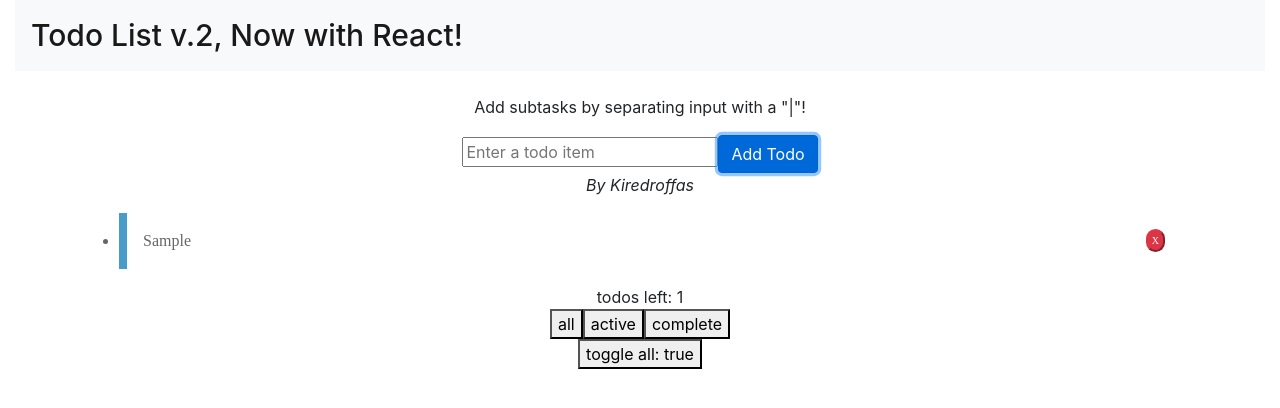
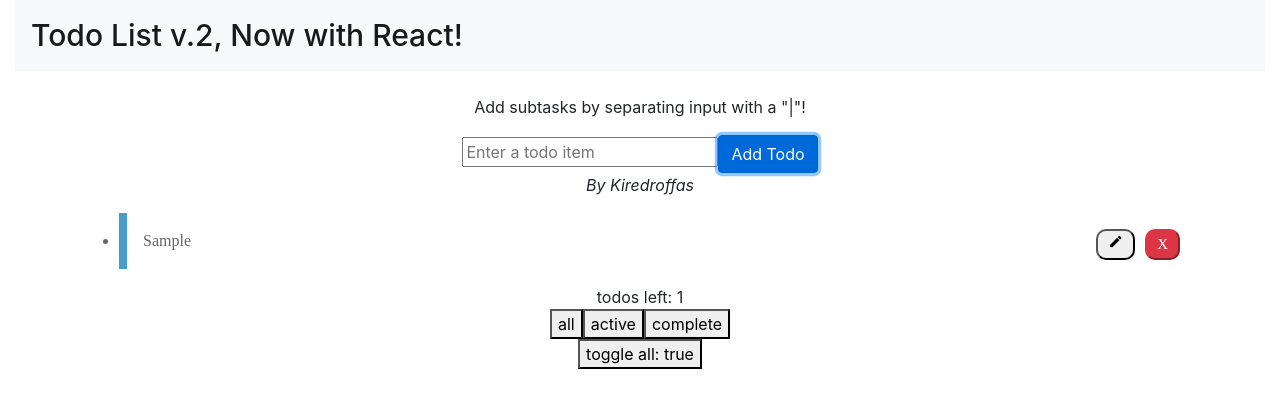
Before and after one commit to kiredroffas/Todo-List-App-v2, a React (Create React App) app: page / in a window 1280 px wide. Both pictures are taken after typing "Sample" into the empty fields and a click on the button "Add Todo". Shown: the top 408 px of the page. Built offline with nearby package versions, Linux system fonts and the light colour scheme.

Commit message:
Added edit icon and edit functionality to main todo items

```diff
--- a/package.json
+++ b/package.json
@@ -3,6 +3,7 @@
   "version": "0.1.0",
   "private": true,
   "dependencies": {
+    "@material-ui/icons": "^4.9.1",
     "@testing-library/jest-dom": "^4.2.4",
     "@testing-library/react": "^9.5.0",
     "@testing-library/user-event": "^7.2.1",
--- a/public/index.html
+++ b/public/index.html
@@ -24,6 +24,8 @@
       work correctly both with client-side routing and a non-root public URL.
       Learn how to configure a non-root public URL by running `npm run build`.
     -->
+    <!-- Google Material Icons -->
+    <link rel="stylesheet" href="https://fonts.googleapis.com/icon?family=Material+Icons" />
     <title>Todo List v.2</title>
   </head>
   <body>
--- a/src/TodoForm.js
+++ b/src/TodoForm.js
@@ -25,24 +25,26 @@ export default class TodoForm extends React.Component {
         // TODO: Max 125 chars?
         if (this.state.text !== "") {
             const arr = this.state.text.split("|");
-            const first = arr[0];
+            const primaryTodo = arr[0];
 
-            const subActivities = [];
+            const subTodos = [];
             if(arr.length > 1) {
                 for(let i=1; i < arr.length; i++) {
-                    subActivities.push({
+                    subTodos.push({
                         id: shortid.generate(),
                         text: arr[i],
-                        complete: false
+                        complete: false,
+                        beingEdited: false
                     })
                 }
             }
 
             this.props.onSubmit({
                 id: shortid.generate(),
-                text: first,
+                text: primaryTodo,
                 complete: false,
-                subActivities: subActivities
+                subActivities: subTodos,
+                beingEdited: false
             });
 
             this.setState({
--- a/src/TodoItems.js
+++ b/src/TodoItems.js
@@ -3,28 +3,81 @@ import './TodoList.css';
 import shortid from 'shortid';
 
 export default class TodoItems extends React.Component {
+    constructor(props) {
+        super(props);
+        this.editItem = this.editItem.bind(this);
+    }
+
+    editItem(event) {
+        if(this._inputElement.value !== "") {
+            console.log("edit: " + this._inputElement.input.value + " id: " + this._inputElement.id)
+            this.props.onEditTodo(this._inputElement.id, this._inputElement.input.value)
+            this.props.onResetBeingEdited();
+        }
+        event.preventDefault();
+    }
 
     render() {
         return (
                 <div>
                     {this.props.todos.map(todo => (
                         <ul key={shortid.generate()}>
-                            <li key={todo.id} style={{ textDecoration: todo.complete ? 'line-through' : "",
+                            <li key={todo.id}
+                                style={{ textDecoration: todo.complete ? 'line-through' : "",
                                 backgroundColor: todo.complete ? '#b1daf0' : ""}}
-                                onClick={() => this.props.onToggleComplete(todo.id)}>
+                                onClick={() => this.props.onToggleComplete(todo.id)}
+                            >
                                 <div>
                                     {todo.text}
-                                    <button className="btn-sm btn-danger" onClick={() => this.props.onHandleDeleteTodo(todo.id)} style={{float: 'right'}}>X</button>
+                                    <button
+                                        className="btn-sm btn-danger"
+                                        onClick={() => this.props.onHandleDeleteTodo(todo.id)}
+                                        style={{ float: 'right' }}
+                                    >
+                                        X
+                                    </button>
+                                    <button
+                                        className="btn-default btn-sm"
+                                        style={{ float: 'right' }}
+                                        onClick={() => {this.props.onToggleComplete(todo.id);
+                                                        this.props.onToggleEditTodo(todo.id);}}
+                                    >
+                                        <span className="material-icons pencil-icon">edit</span>
+                                    </button>
                                 </div>
                             </li>
+                            {(this.props.editMode && todo.beingEdited) &&
+                                <form onSubmit={this.editItem}>
+                                    <input
+                                        ref={(a) => this._inputElement = {input: a, id: todo.id}}
+                                        placeholder="Edit todo here">
+                                    </input>
+                                    <button className="btn btn-primary" type="submit">Submit</button>
+                                    <button className="btn btn-danger" onClick={this.props.onResetBeingEdited}>Cancel</button>
+                                </form>
+                            }
                             <ul>
                                 {todo.subActivities.map(todo => (
-                                    <li key={todo.id} style={{ textDecoration: todo.complete ? 'line-through' : "",
-                                    backgroundColor: todo.complete ? '#b1daf0' : ""}}
-                                    onClick={() => this.props.onToggleSubComplete(todo.id)}>
+                                    <li key={todo.id}
+                                        style={{ textDecoration: todo.complete ? 'line-through' : "",
+                                        backgroundColor: todo.complete ? '#b1daf0' : ""}}
+                                        onClick={() => this.props.onToggleSubComplete(todo.id)}
+                                    >
                                         <div>
                                             {todo.text}
-                                            <button className="btn-sm btn-danger" onClick={() => this.props.onHandleDeleteSubTodo(todo.id)} style={{float: 'right'}}>X</button>
+                                            <button className="btn-sm btn-danger"
+                                                onClick={() => this.props.onHandleDeleteSubTodo(todo.id)}
+                                                style={{float: 'right'}}
+                                            >
+                                                X
+                                            </button>
+                                            <button
+                                                className="btn-default btn-sm"
+                                                style={{ float: 'right' }}
+                                                onClick={() => this.props.onToggleSubComplete(todo.id)}
+                                            >
+                                                <span className="material-icons pencil-icon">edit</span>
+                                            </button>
                                         </div>
                                     </li>
                                 ))}
--- a/src/TodoList.css
+++ b/src/TodoList.css
@@ -1,15 +1,21 @@
 .btn-sm {
-    padding: 2px 4px;
-    font-size: 10px;
+    padding: 2px 10px;
+    font-size: 15px;
     border-radius: 10px;
-    margin-left: 20px;
-    margin-right: 20px;
+    margin-left: 5px;
+    margin-right: 5px;
 }
 
 .button {
     margin: 1em auto;
     padding: 1em auto;
     position: relative;
+}
+
+.pencil-icon {
+    padding: 0px 0px;
+    font-size: 15px;
+    border-radius: 10px;
 }
 
 li {
--- a/src/TodoList.js
+++ b/src/TodoList.js
@@ -10,7 +10,8 @@ export default class TodoList extends React.Component {
         this.state = {
             todos: [],
             todoToShow: "all",
-            toggleAllComplete: true
+            toggleAllComplete: true,
+            editMode: false
         };
 
         this.addTodo = this.addTodo.bind(this);
@@ -21,6 +22,9 @@ export default class TodoList extends React.Component {
         this.handleDeleteSubTodo = this.handleDeleteSubTodo.bind(this);
         this.removeCompletedTodos = this.removeCompletedTodos.bind(this);
         this.toggleAllTodos = this.toggleAllTodos.bind(this);
+        this.toggleEditTodo = this.toggleEditTodo.bind(this);
+        this.resetBeingEdited = this.resetBeingEdited.bind(this);
+        this.editTodo = this.editTodo.bind(this);
     }
 
     addTodo(todo) {
@@ -116,6 +120,62 @@ export default class TodoList extends React.Component {
         })
     }
 
+    resetBeingEdited() {
+        this.setState(state => ({
+            todos: state.todos.map(todo => {
+                if(todo.beingEdited) {
+                    return {
+                        ...todo,
+                        beingEdited: false
+                    }
+                }
+                else {
+                    return todo;
+                }
+            }),
+            editMode: false
+        }))
+
+    }
+
+    toggleEditTodo(id) {
+        if(this.state.editMode) {
+            this.resetBeingEdited();
+        }
+        else {
+            this.setState(state => ({
+                todos: state.todos.map(todo => {
+                    if(todo.id === id) {
+                        return {
+                            ...todo,
+                            beingEdited: true
+                        }
+                    }
+                    else {
+                        return todo;
+                    }
+                }),
+                editMode: true
+            }))
+        }
+    }
+
+    editTodo(id, newText) {
+        this.setState(state => ({
+            todos: state.todos.map(todo => {
+                if(todo.id === id) {
+                    return {
+                        ...todo,
+                        text: newText
+                    }
+                }
+                else {
+                    return todo;
+                }
+            })
+        }))
+    }
+
     render() {
         let todos = [];
 
@@ -134,9 +194,13 @@ export default class TodoList extends React.Component {
                 <TodoForm onSubmit={this.addTodo}/>
                 <TodoItems
                     todos={todos}
+                    editMode={this.state.editMode}
+                    onToggleEditTodo={(id) => this.toggleEditTodo(id)}
+                    onEditTodo={(id, newText) => this.editTodo(id, newText)}
+                    onResetBeingEdited={() => this.resetBeingEdited()}
                     onToggleComplete={(id) => this.toggleComplete(id)}
+                    onToggleSubComplete={(subId) => this.toggleSubComplete(subId)}
                     onHandleDeleteTodo={(id) => this.handleDeleteTodo(id)}
-                    onToggleSubComplete={(subId) => this.toggleSubComplete(subId)}
                     onHandleDeleteSubTodo={(subId) => this.handleDeleteSubTodo(subId)}
                 />
                 <TodoOptions
```
Also changed, not shown: 1 other file (tests, documents, lock files or other folders).
